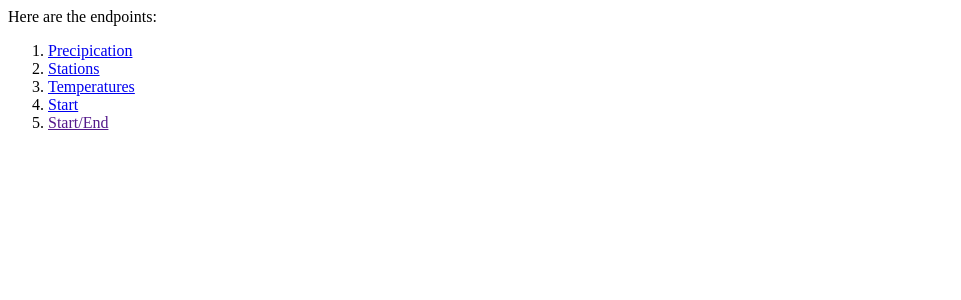
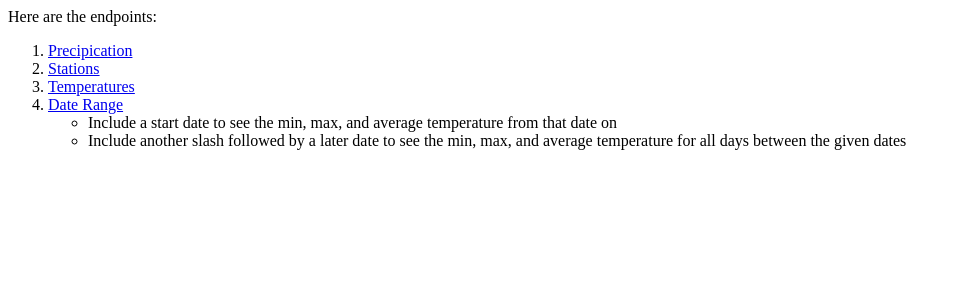
Before and after one commit to JansenKat/sqlalchemy-hw, a Flask app: page / in a window 1280 px wide. Shown: the top 300 px of the page, without its empty margins (0-961 px from the left). Run offline with Flask 2, Linux system fonts and the light colour scheme.

Commit message:
Update home page to reflect change in routes and instructions.

```diff
--- a/templates/index.html
+++ b/templates/index.html
@@ -10,8 +10,11 @@
             <li><a href="http://127.0.0.1:5000/api/v1.0/precipitation" target="_blank">Precipication</a></li>
             <li><a href="http://127.0.0.1:5000/api/v1.0/stations" target="_blank">Stations</a></li>
             <li><a href="http://127.0.0.1:5000/api/v1.0/tobs" target="_blank">Temperatures</a></li>
-            <li><a href="http://127.0.0.1:5000/api/v1.0/" target="_blank">Start</a></li>
-            <li><a href="" target="_blank">Start/End</a></li>
+            <li><a href="http://127.0.0.1:5000/api/v1.0/" target="_blank">Date Range</a></li>
+            <ul>
+                <li>Include a start date to see the min, max, and average temperature from that date on</li>
+                <li>Include another slash followed by a later date to see the min, max, and average temperature for all days between the given dates</li>
+            </ul>
         </ol>
     </body>
 </html>
```
